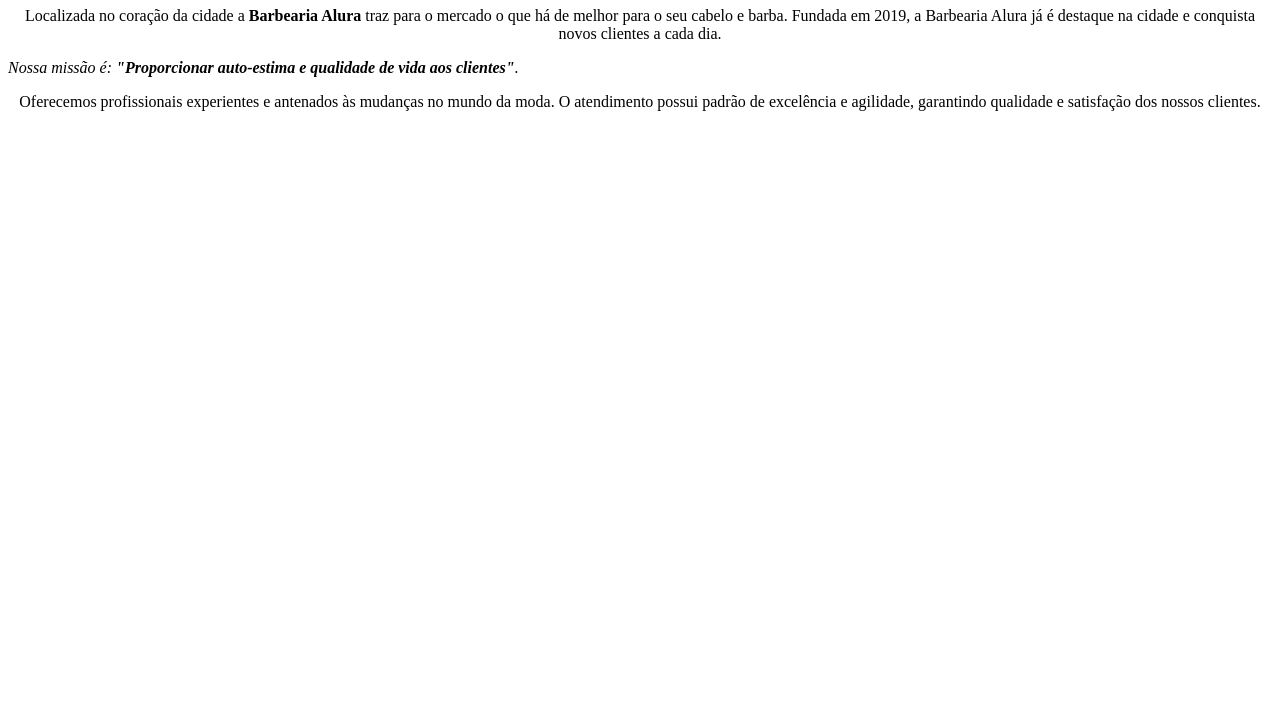
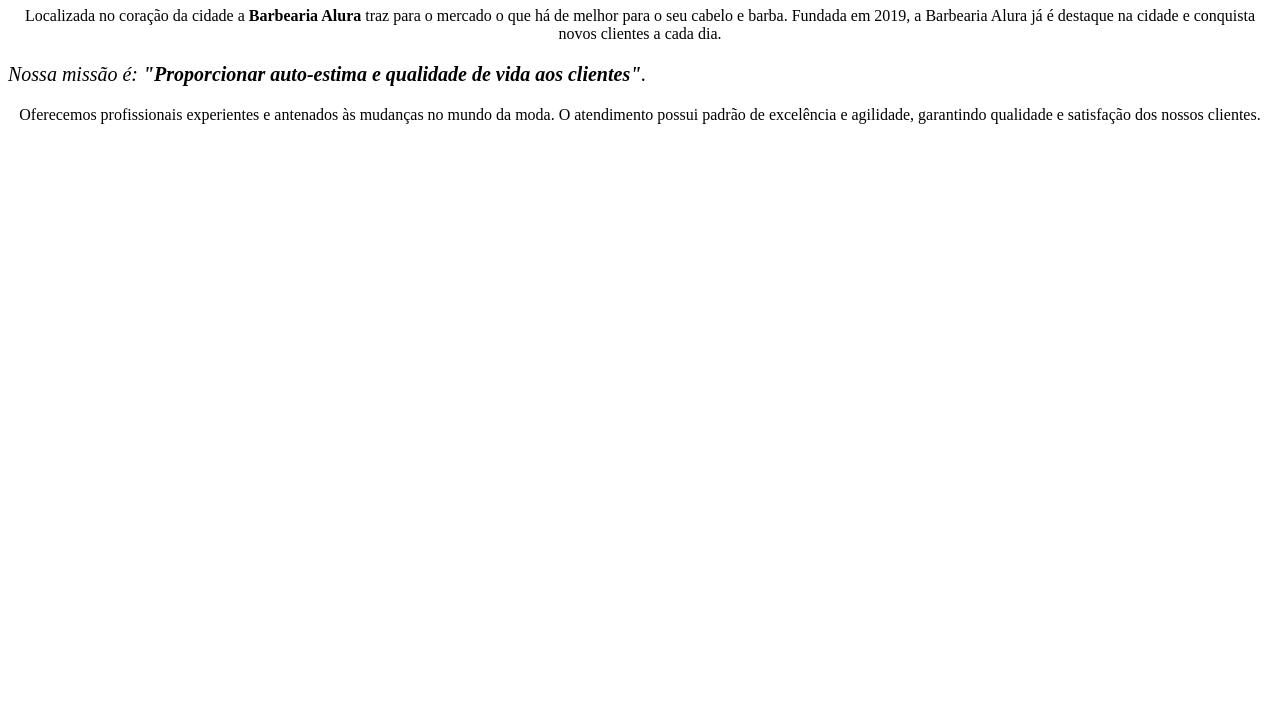
Before and after one commit to dudathebest/barbbearia_alura, a plain HTML site: page index.html in a window 1280 px wide. Shown: the part 73-800 px from the top of the page. Drawn offline with Linux system fonts and the light colour scheme.

Commit message:
papapapapa

```diff
--- a/index.html
+++ b/index.html
@@ -12,7 +12,7 @@
         cabelo e barba. Fundada em 2019, a Barbearia Alura já é destaque na cidade e conquista novos clientes
         a cada dia.</p>
 
-        <p style="font-size: 20 px; text align: center"><em>Nossa missão é: <strong>"Proporcionar auto-estima e qualidade de vida aos clientes"</strong>.</em></p>
+        <p style="font-size: 20px; text align: center"><em>Nossa missão é: <strong>"Proporcionar auto-estima e qualidade de vida aos clientes"</strong>.</em></p>
 
         <p style="text-align: center">Oferecemos profissionais experientes e antenados às mudanças no mundo da moda.
         O atendimento possui padrão de excelência e agilidade, garantindo qualidade e satisfação dos nossos clientes.
```
